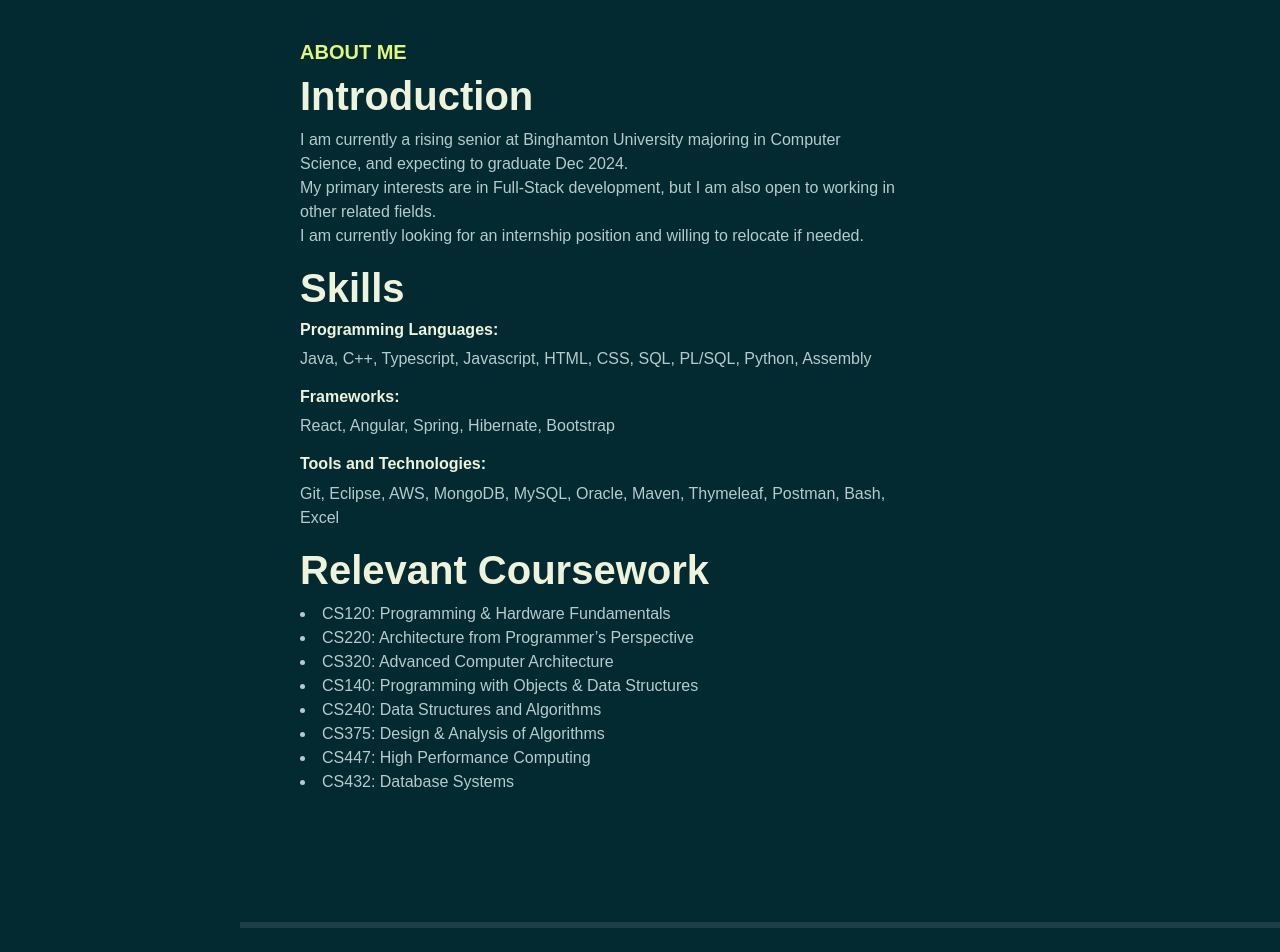
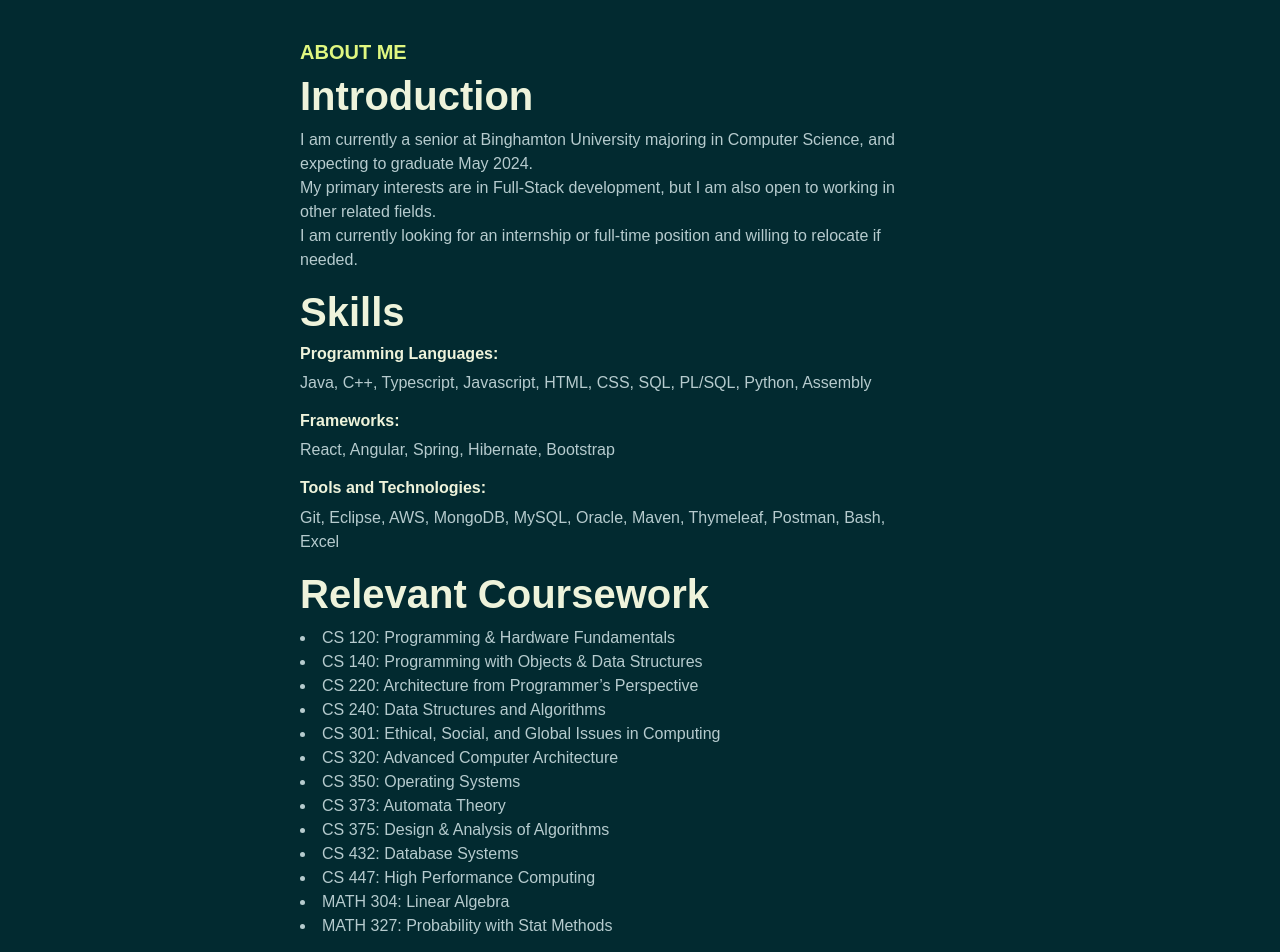
Before and after one commit to markhan01/Personal-Website, a plain HTML site: page index.html in a window 1280 px wide. Shown: the part 840-1792 px from the top of the page. Drawn offline with Linux system fonts and the light colour scheme; a web font is replaced by a local one.

Commit message:
updated info

```diff
--- a/index.html
+++ b/index.html
@@ -64,7 +64,7 @@
                 <div class="row">
                     <div class="col-lg-8">
                         <h1 class="display-4 fw-bold" data-aos="fade-up">I'M A CS MAJOR AT BINGHAMTON UNIVERSITY</h1>
-                        <h3 class="text-brand" data-aos="fade-up">EXPECTED GRADUATION DEC 2024</h3>
+                        <h3 class="text-brand" data-aos="fade-up">EXPECTED GRADUATION MAY 2024</h3>
                         <p class="lead" data-aos="fade-up" data-aos-delay="300">
                         Hi I'm Mark Han and I'm currently CS Major at Binghamton University.
                         <br>
@@ -91,11 +91,11 @@
                         <h5 class="text-brand">ABOUT ME</h5>
                         <h1>Introduction</h1>
                         <p>
-                        I am currently a rising senior at Binghamton University majoring in Computer Science, and expecting to graduate Dec 2024.
+                        I am currently a senior at Binghamton University majoring in Computer Science, and expecting to graduate May 2024.
                         <br>
                         My primary interests are in Full-Stack development, but I am also open to working in other related fields.
                         <br>
-                        I am currently looking for an internship position and willing to relocate if needed.
+                        I am currently looking for an internship or full-time position and willing to relocate if needed.
 
                         <h1>Skills</h1>
                         <h6>Programming Languages:</h6>
@@ -107,14 +107,19 @@
 
                         <h1>Relevant Coursework</h1>
                         <u1>
-                            <li>CS120: Programming & Hardware Fundamentals</li>
-                            <li>CS220: Architecture from Programmer’s Perspective</li>
-                            <li>CS320: Advanced Computer Architecture</li>
-                            <li>CS140: Programming with Objects & Data Structures</li>
-                            <li>CS240: Data Structures and Algorithms</li>
-                            <li>CS375: Design & Analysis of Algorithms</li>
-                            <li>CS447: High Performance Computing</li>
-                            <li>CS432: Database Systems</li>
+                            <li>CS 120: Programming & Hardware Fundamentals</li>
+                            <li>CS 140: Programming with Objects & Data Structures</li>
+                            <li>CS 220: Architecture from Programmer’s Perspective</li>
+                            <li>CS 240: Data Structures and Algorithms</li>
+                            <li>CS 301: Ethical, Social, and Global Issues in Computing</li>
+                            <li>CS 320: Advanced Computer Architecture</li>
+                            <li>CS 350: Operating Systems</li>
+                            <li>CS 373: Automata Theory</li>
+                            <li>CS 375: Design & Analysis of Algorithms</li>
+                            <li>CS 432: Database Systems</li>
+                            <li>CS 447: High Performance Computing</li>
+                            <li>MATH 304: Linear Algebra</li>
+                            <li>MATH 327: Probability with Stat Methods</li>
                         </u1>
                     </div>
                 </div>
```
Also changed, not shown: 3 other files.
